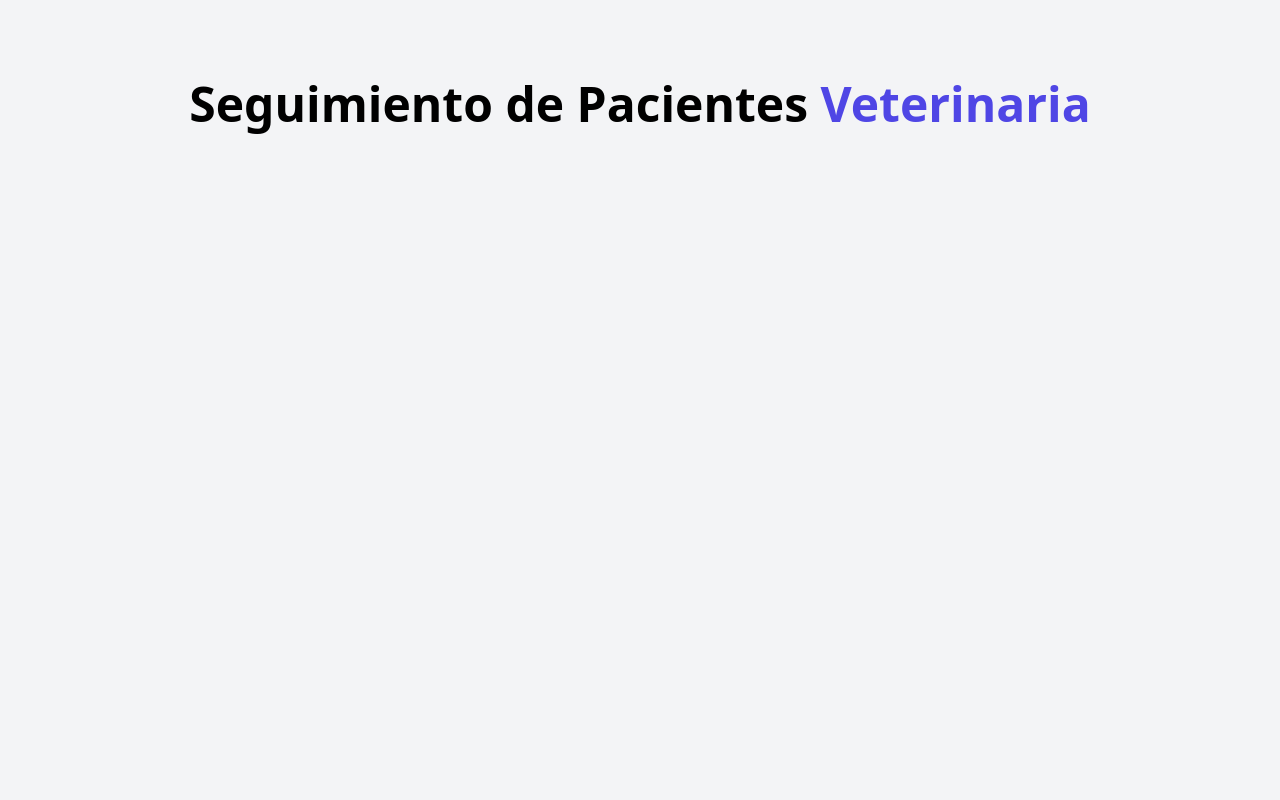
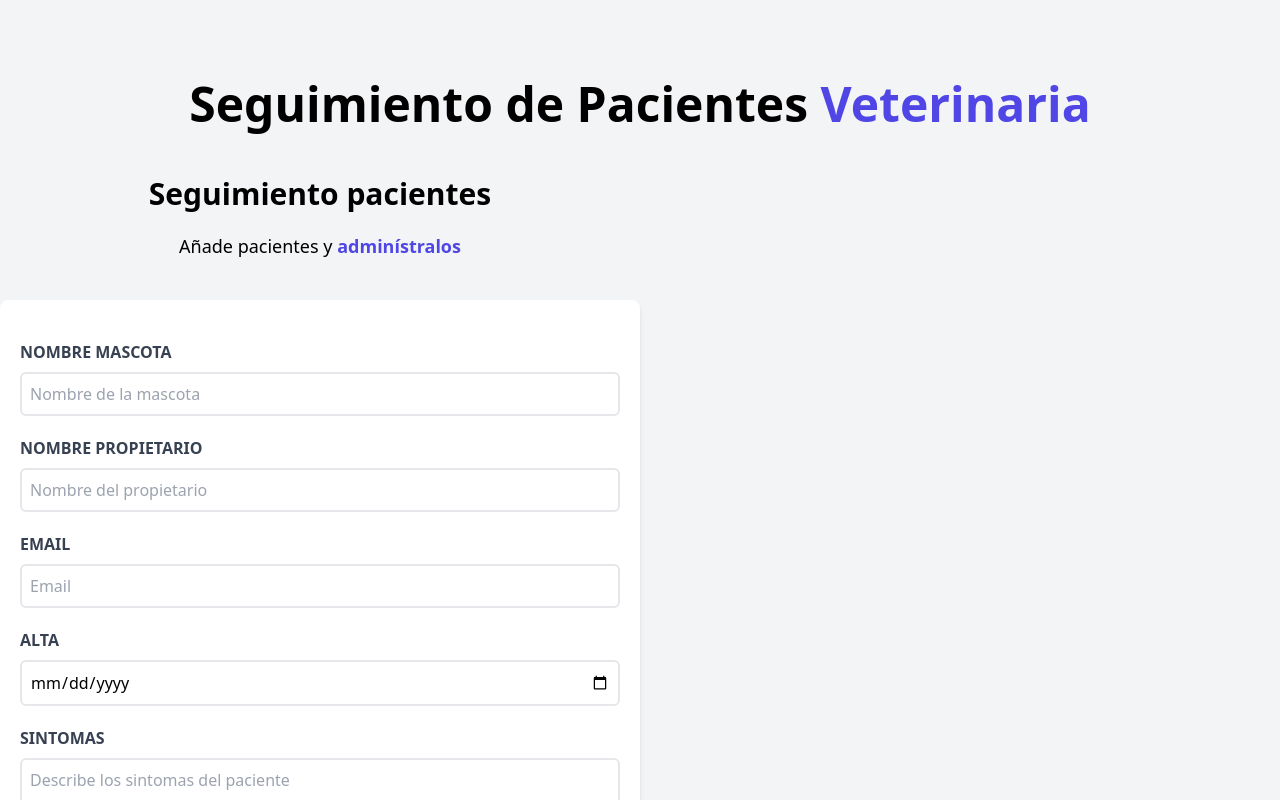
Before and after one commit to alfonso-ramos/admin-pacientes-vue, a Vue app: page / in a window 1280 px wide. Shown: the top 800 px of the page. Built offline with nearby package versions, Linux system fonts and the light colour scheme.

Commit message:
[ADD] Terminado de maquetar el formulario para el registro de los pacientes

```diff
--- a/src/App.vue
+++ b/src/App.vue
@@ -1,8 +1,17 @@
 <script setup>
-  import Header from './components/Header.vue';
+import Header from './components/Header.vue';
+import Formulario from './components/Formulario.vue'
+
 </script>
 
 <template>
-  <div class="container mx-auto mt-20"></div>
-  <Header />
+  <div class="container mx-auto mt-20">
+
+    <Header />
+
+    <div class="mt-12 md:flex">
+      <Formulario />
+
+    </div>
+  </div>
 </template>
--- /dev/null
+++ b/src/components/Formulario.vue
@@ -0,0 +1,61 @@
+<script setup>
+
+</script>
+
+
+<template>
+    <div class="md:w-1/2">
+        <h2 class="font-black text-3xl text-center">Seguimiento pacientes</h2>
+
+        <p class="text-lg mt-5 text-center mb-10">
+            Añade pacientes y
+            <span class="text-indigo-600 font-bold">adminístralos</span>
+        </p>
+
+        <form class="bg-white shadow-md rounded-lg py-10 px-5 mb-10" action="">
+            <div class="mb-5">
+                <label for="mascota" class="block text-gray-700 uppercase font-bold">
+                    Nombre Mascota
+                </label>
+                <input placeholder="Nombre de la mascota" class="border-2 w-full p-2 mt-2 placeholder-gray-400 rounded-md"
+                    id="mascota" type="text">
+            </div>
+
+            <div class="mb-5">
+                <label for="propietario" class="block text-gray-700 uppercase font-bold">
+                    Nombre Propietario
+                </label>
+                <input placeholder="Nombre del propietario" class="border-2 w-full p-2 mt-2 placeholder-gray-400 rounded-md"
+                    id="propietario" type="text">
+            </div>
+
+            <div class="mb-5">
+                <label for="email" class="block text-gray-700 uppercase font-bold">
+                    Email
+                </label>
+                <input placeholder="Email" class="border-2 w-full p-2 mt-2 placeholder-gray-400 rounded-md" id="email"
+                    type="email">
+            </div>
+
+            <div class="mb-5">
+                <label for="alta" class="block text-gray-700 uppercase font-bold">
+                    Alta
+                </label>
+                <input class="border-2 w-full p-2 mt-2 placeholder-gray-400 rounded-md" id="alta"
+                    type="date">
+            </div>
+
+            <div class="mb-5">
+                <label for="sintomas" class="block text-gray-700 uppercase font-bold">
+                    sintomas
+                </label>
+                <textarea placeholder="Describe los sintomas del paciente" class="border-2 w-full p-2 mt-2 placeholder-gray-400 rounded-md h-40" id="sintomas"
+                    type="text"
+                />
+            </div>
+
+            <input type="submit" class="bg-indigo-600 w-full p-3 text-white uppercase font-bold hover:bg-indigo-700 cursor-pointer transition-colors" value="Registrar paciente">
+
+        </form>
+    </div>
+</template>
```
